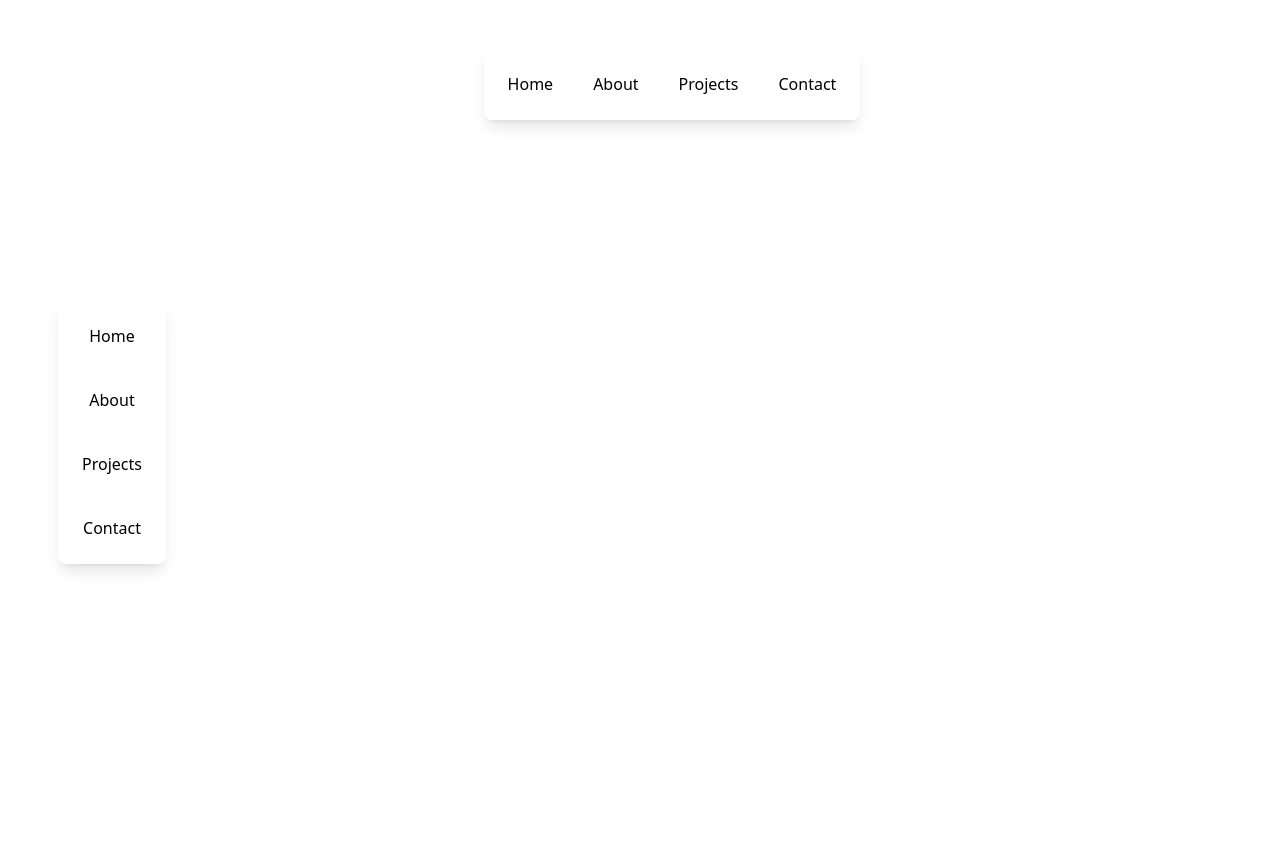
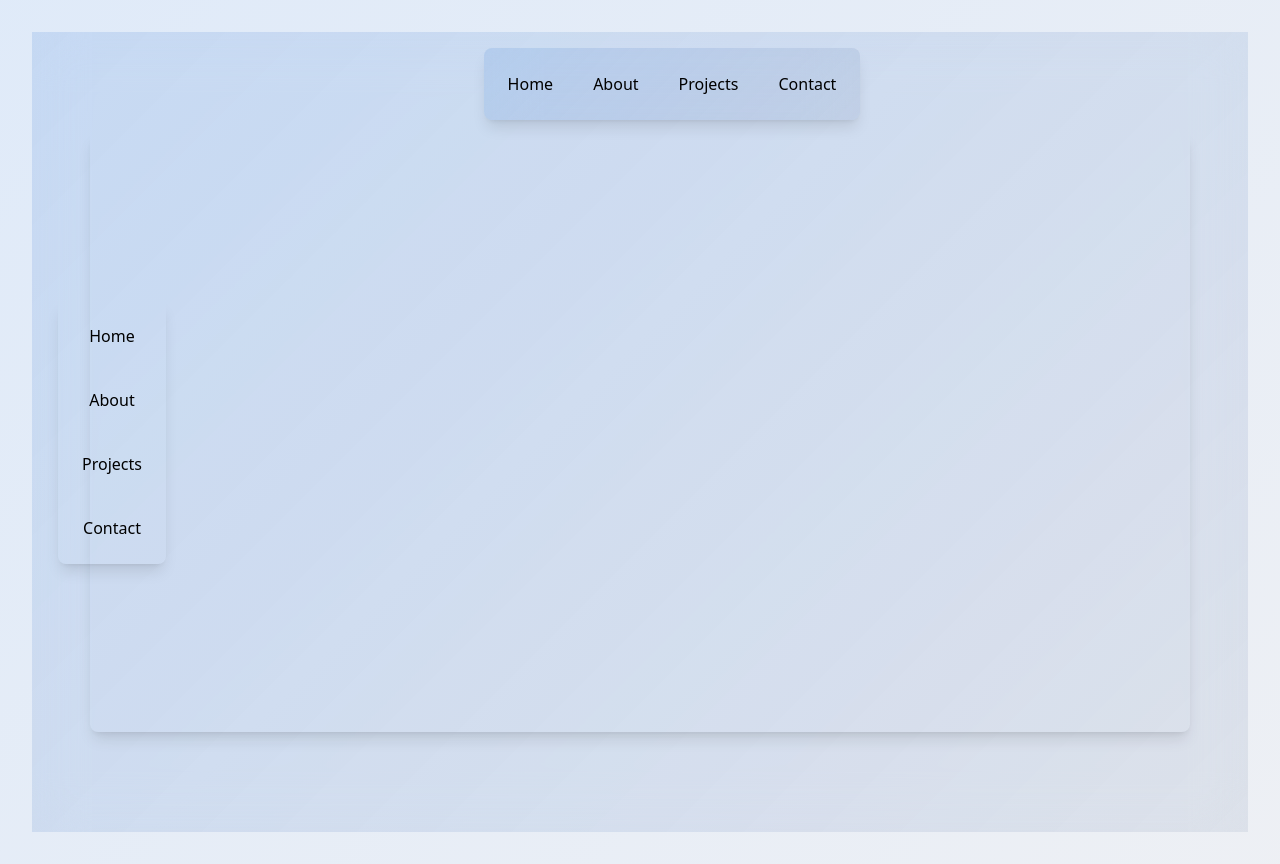
Before and after one commit to krishnakanthpathi/react-portfolio, a React (Vite) app: page / in a window 1280 px wide. Before the commit the page ends 800 px from the top, so only its background shows below. Built offline with nearby package versions, Linux system fonts and the light colour scheme.

Commit message:
added glass effects to navs

```diff
--- a/src/App.jsx
+++ b/src/App.jsx
@@ -2,6 +2,7 @@
 import './App.css'
 import SideNav from './components/Navbars/SideNav'
 import TopNav from './components/Navbars/TopNav'
+import Hero from './components/Hero'
 
 function App() {
 
@@ -10,6 +11,8 @@ function App() {
     <>
       <TopNav />
       <SideNav />
+      <Hero />
+
     </>
   )
 }
--- /dev/null
+++ b/src/components/Hero.jsx
@@ -0,0 +1,11 @@
+const Hero = () => {
+  return (
+    <div className="flex items-center glass-gradient justify-center h-screen">
+      <div className="text-center shadow-lg p-6 rounded-lg h-150 w-275">
+
+      </div>
+    </div>
+  );
+};
+
+export default Hero;
--- a/src/components/Navbars/SideNav.jsx
+++ b/src/components/Navbars/SideNav.jsx
@@ -1,7 +1,7 @@
 const SideNav = () => {
   return (
-    <div className="fixed w-40 h-screen p-4 flex flex-col items-center justify-center">
-      <div className="text-center shadow-lg p-6 rounded-lg">
+    <div className="fixed  w-40 h-screen p-4 flex flex-col items-center justify-center z-10 ">
+      <div className="text-center shadow-lg p-6 rounded-lg ">
         <ul className="space-y-10">
           <li><a href="#home" className="hover:text-gray-400">Home</a></li>
           <li><a href="#about" className="hover:text-gray-400">About</a></li>
--- a/src/components/Navbars/TopNav.jsx
+++ b/src/components/Navbars/TopNav.jsx
@@ -1,7 +1,7 @@
 const TopNav = () => {
   return (
-    <div className="fixed w-screen p-4 flex flex-col items-center justify-center">
-      <div className="text-center shadow-lg p-6 rounded-lg">
+    <div className="fixed w-screen p-4 flex flex-col items-center justify-center z-10">
+      <div className="text-center glass-gradient  shadow-lg p-6 rounded-lg">
         <ul className="space-x-10 flex flex-row">
           <li><a href="#home" className="hover:text-gray-400">Home</a></li>
           <li><a href="#about" className="hover:text-gray-400">About</a></li>
--- a/src/index.css
+++ b/src/index.css
@@ -1 +1,20 @@
  @import "tailwindcss";
+html {
+    scroll-behavior: smooth;
+    background: linear-gradient(
+    135deg,
+    rgba(80, 140, 220, 0.18),
+    rgba(30, 60, 120, 0.08)
+    );
+    backdrop-filter: blur(25px);
+    -webkit-backdrop-filter: blur(25px);
+}
+ .glass-gradient {
+    background: linear-gradient(
+    135deg,
+    rgba(80, 140, 220, 0.18),
+    rgba(30, 60, 120, 0.08)
+    );
+    backdrop-filter: blur(25px);
+    -webkit-backdrop-filter: blur(25px);
+}
```
